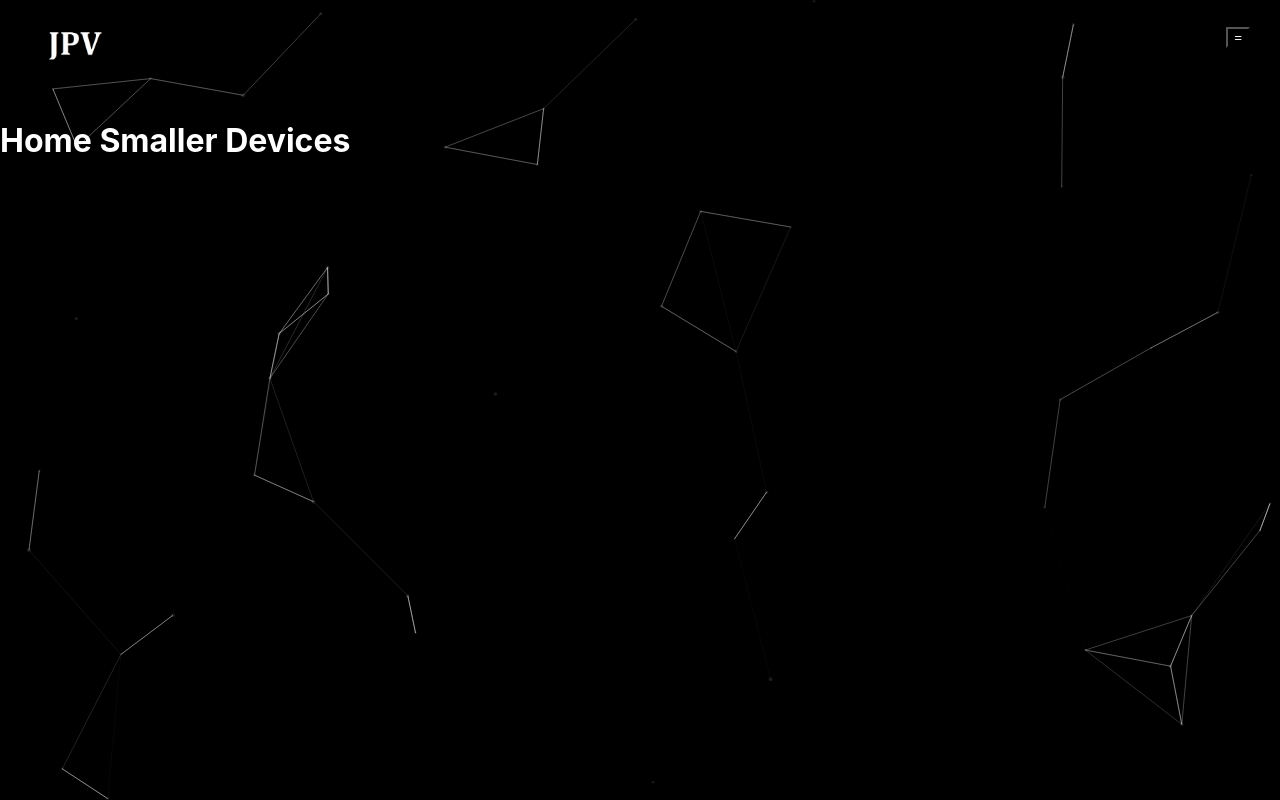
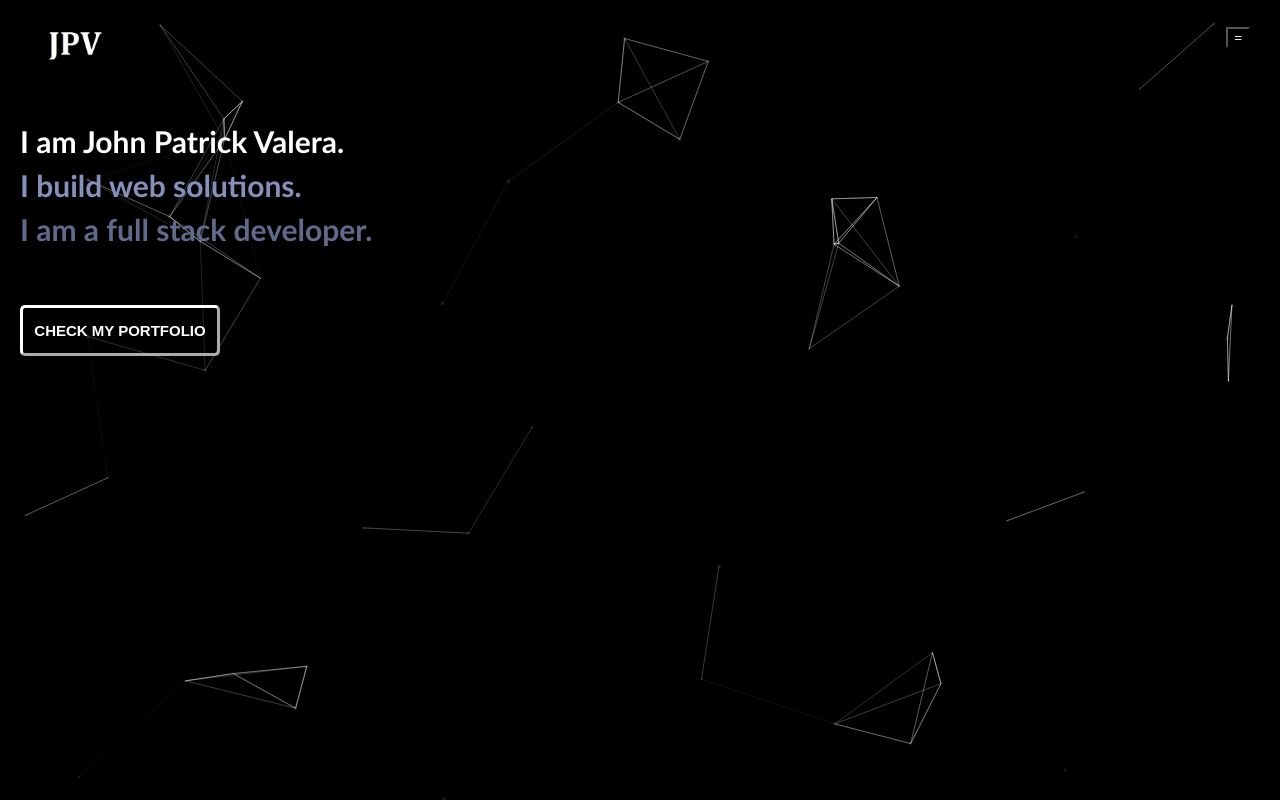
Before and after one commit to withoutwax13/withoutwax13.github.io, a React (Create React App) app: page / in a window 1280 px wide. Built offline with nearby package versions, Linux system fonts and the light colour scheme.

Commit message:
updated home page for nondesktop devices

```diff
--- a/src/components/Home/index.js
+++ b/src/components/Home/index.js
@@ -22,16 +22,21 @@ const Desktop = ({setSelection}) => {
 
 const NonDesktop = ({setSelection}) => {
     return (
-        <div style={{
+        <Stack style={{
             zIndex: '5',
             position: 'absolute',
-            width: '100%',
             color: 'white',
-            marginTop: "100px",
+            marginLeft: "20px",
+            marginTop: "123px",
             paddingTop: "0",
           }}>
-            <h1 style={{color: "white"}}>Home Smaller Devices</h1>
-        </div>
+            <Heading as="h1" fontSize="30px" fontFamily="Calibri" margin="0px" style={{color: "white"}}>I am John Patrick Valera.</Heading>
+            <Heading as="h2" fontSize="30px" margin="0px" fontFamily="Calibri" style={{color: "#8591BB"}}>I build web solutions.</Heading>
+            <Heading as="h3" fontSize='30px' margin="0px" fontFamily="Calibri" style={{color: "#606A8B"}}>I am a full stack developer.</Heading>
+            <Button onClick={()=>setSelection(3)} width="200px" height="51px" backgroundColor="transparent" color="white" style={{cursor: "pointer", borderColor: "white", borderRadius: '5px', borderWidth: "3px", margin: "50px 0"}}>
+                <Heading as="h4" fontSize="15px">CHECK MY PORTFOLIO</Heading>
+            </Button>
+        </Stack>
     )
 }
 
```
